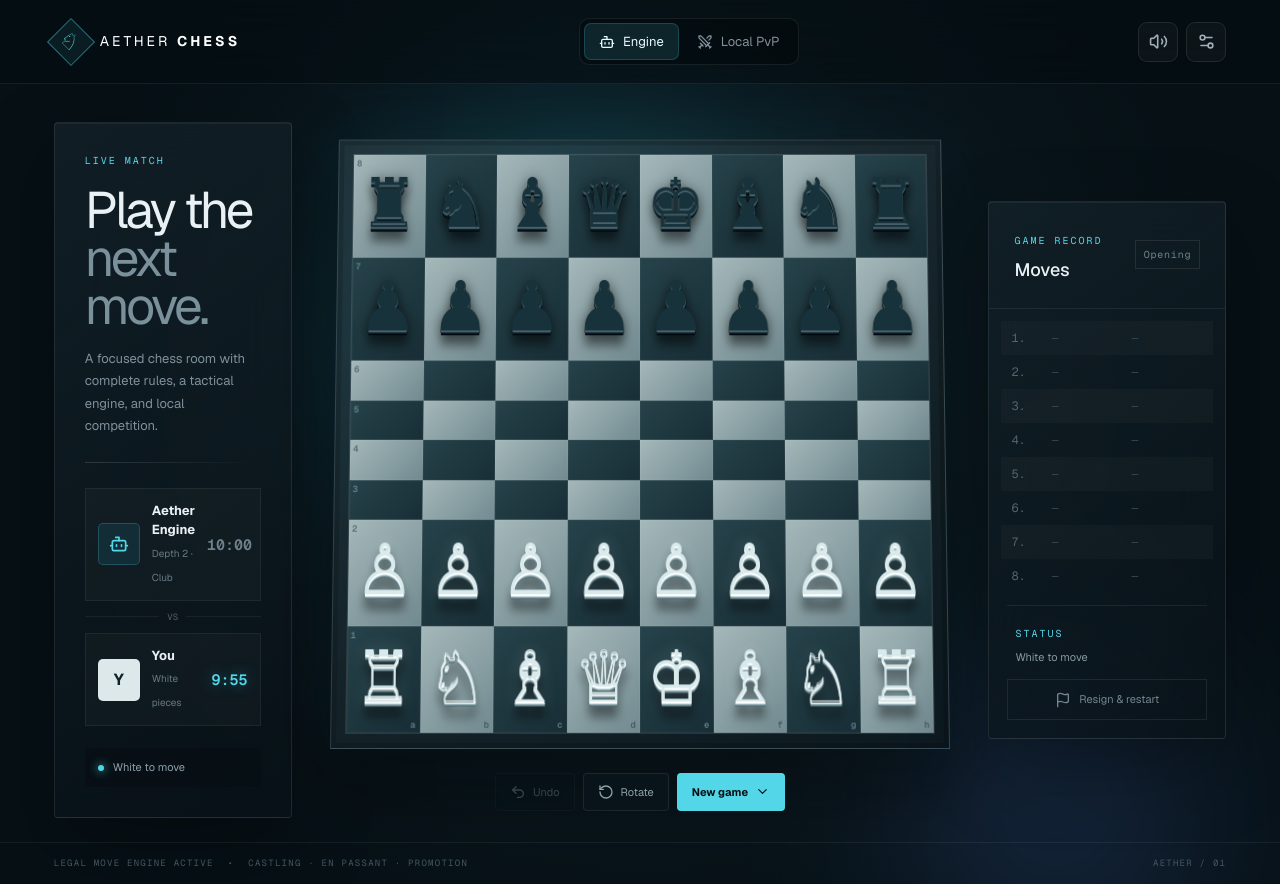
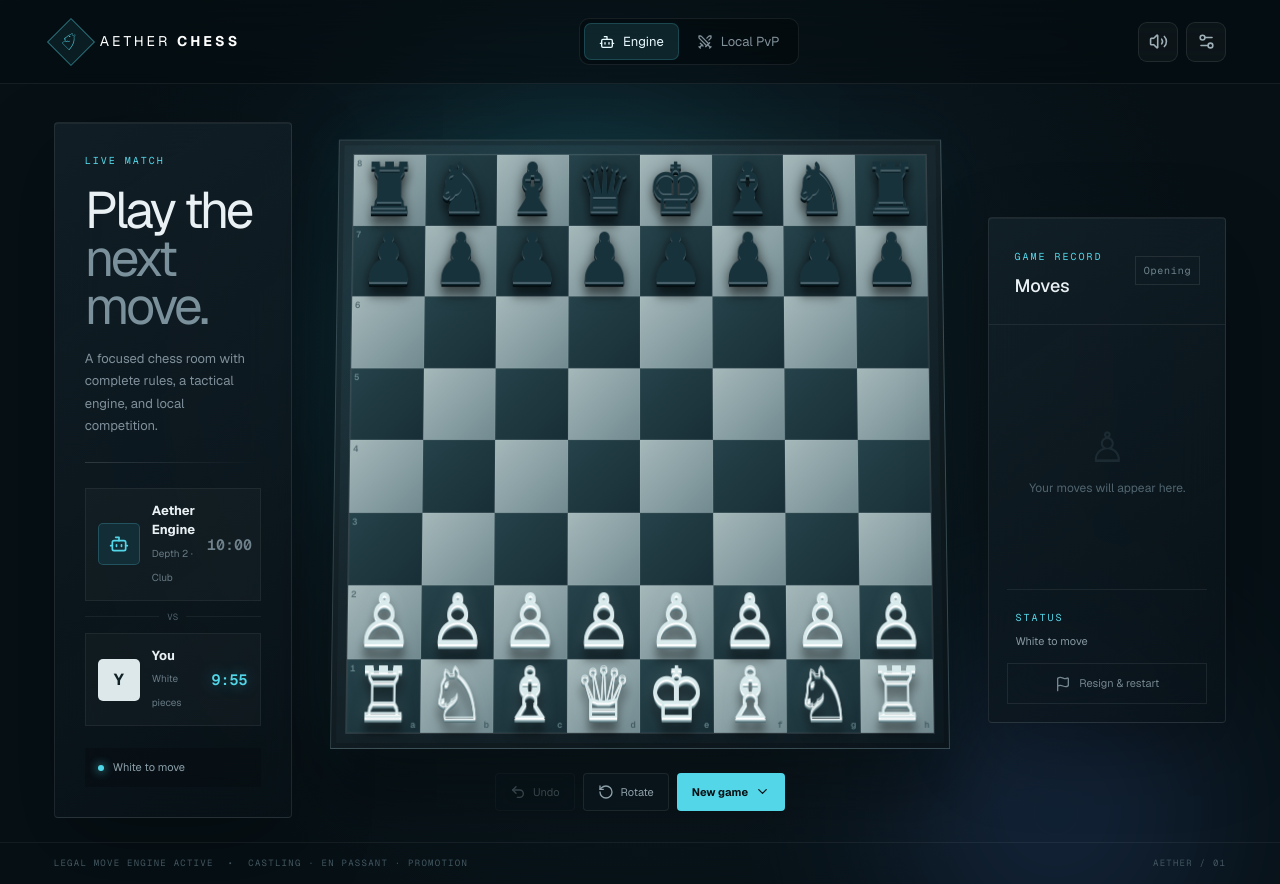
Before and after one commit to JELollis/Chess, a Next.js app: page / in a window 1280 px wide. Built offline with nearby package versions, Linux system fonts and the light colour scheme.

Commit message:
Keep all board ranks equal height

```diff
--- a/app/page.tsx
+++ b/app/page.tsx
@@ -167,7 +167,6 @@ export default function Home() {
   }
 
   const movePairs = Array.from({ length: Math.ceil(history.length / 2) }, (_, i) => history.slice(i * 2, i * 2 + 2));
-  const recordRows = Array.from({ length: Math.max(8, movePairs.length) }, (_, i) => movePairs[i] ?? []);
 
   return (
     <main className="app-shell">
@@ -231,7 +230,8 @@ export default function Home() {
         <aside className="right-panel glass-panel">
           <div className="panel-heading"><div><span>GAME RECORD</span><strong>Moves</strong></div><span className="opening">{history.length < 2 ? "Opening" : `${history.length} ply`}</span></div>
           <div className="moves-list">
-            {recordRows.map((pair, i) => <div className={`move-row ${pair.length ? "" : "empty"}`} key={i}><span>{i + 1}.</span><b>{pair[0]?.san ?? "—"}</b><b>{pair[1]?.san ?? "—"}</b></div>)}
+            {!movePairs.length && <div className="empty-record"><span>♙</span><p>Your moves will appear here.</p></div>}
+            {movePairs.map((pair, i) => <div className="move-row" key={i}><span>{i + 1}.</span><b>{pair[0]?.san}</b><b>{pair[1]?.san ?? ""}</b></div>)}
           </div>
           <div className="captured"><span>STATUS</span><p>{status}</p></div>
           <button className="resign" onClick={() => newGame()}><Flag size={16} /> Resign &amp; restart</button>
```
Also changed, not shown: app/globals.css.
